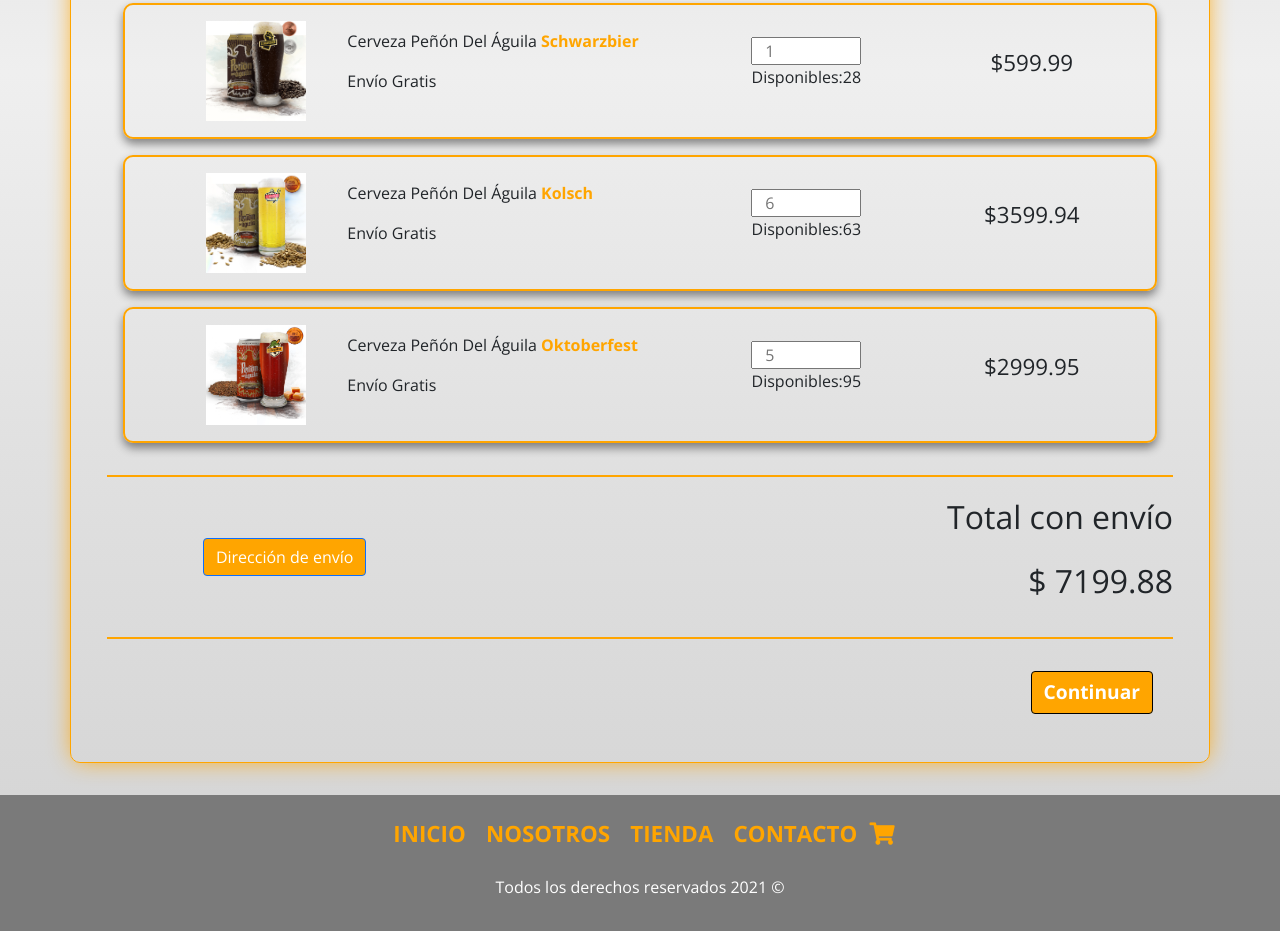
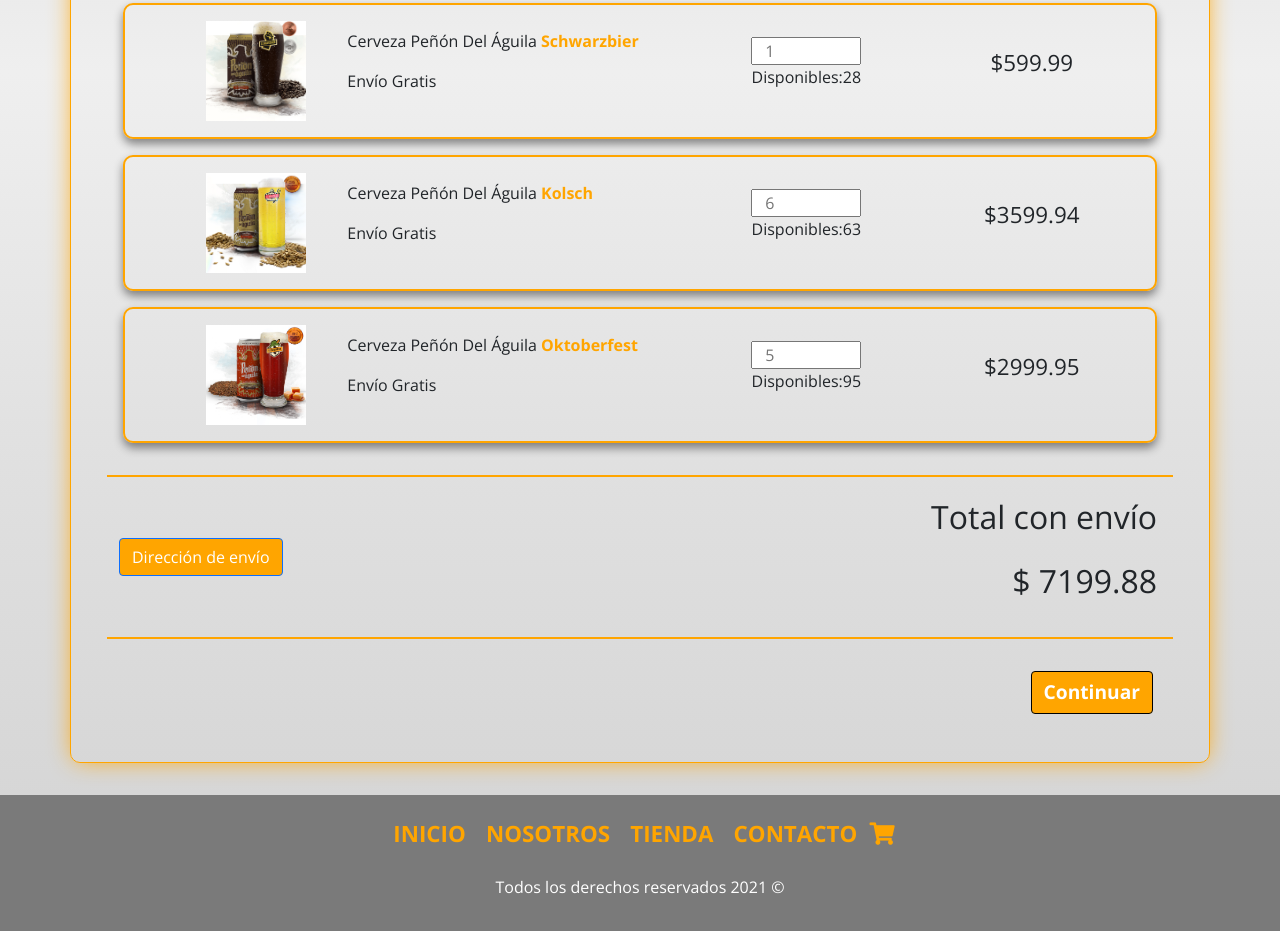
Before and after one commit to FabricioCapiglioni/CoderBeer-Capiglioni, a website: page Páginas/Carrito.html in a window 1280 px wide. Shown: the part 857-1788 px from the top of the page. Drawn offline with nearby package versions, Linux system fonts and the light colour scheme.

Commit message:
Modifique la seccion suma en el carrito

```diff
--- a/SCSS/_zCarrito.scss
+++ b/SCSS/_zCarrito.scss
@@ -44,7 +44,6 @@
             align-items: center;
             .direccion {
                 display: flex;
-                justify-content: center;
                 .btnEnvio {
                     background-color: $primaryColor;
                     font-weight: 600;
@@ -52,7 +51,7 @@
             }
             .sumaTotal {
                 text-align: center;
-                padding: 0;
+                padding: 0 1rem 0 0;
                 font-size: 2rem;
             }
         }
```
Also changed, not shown: CSS/style.css.
